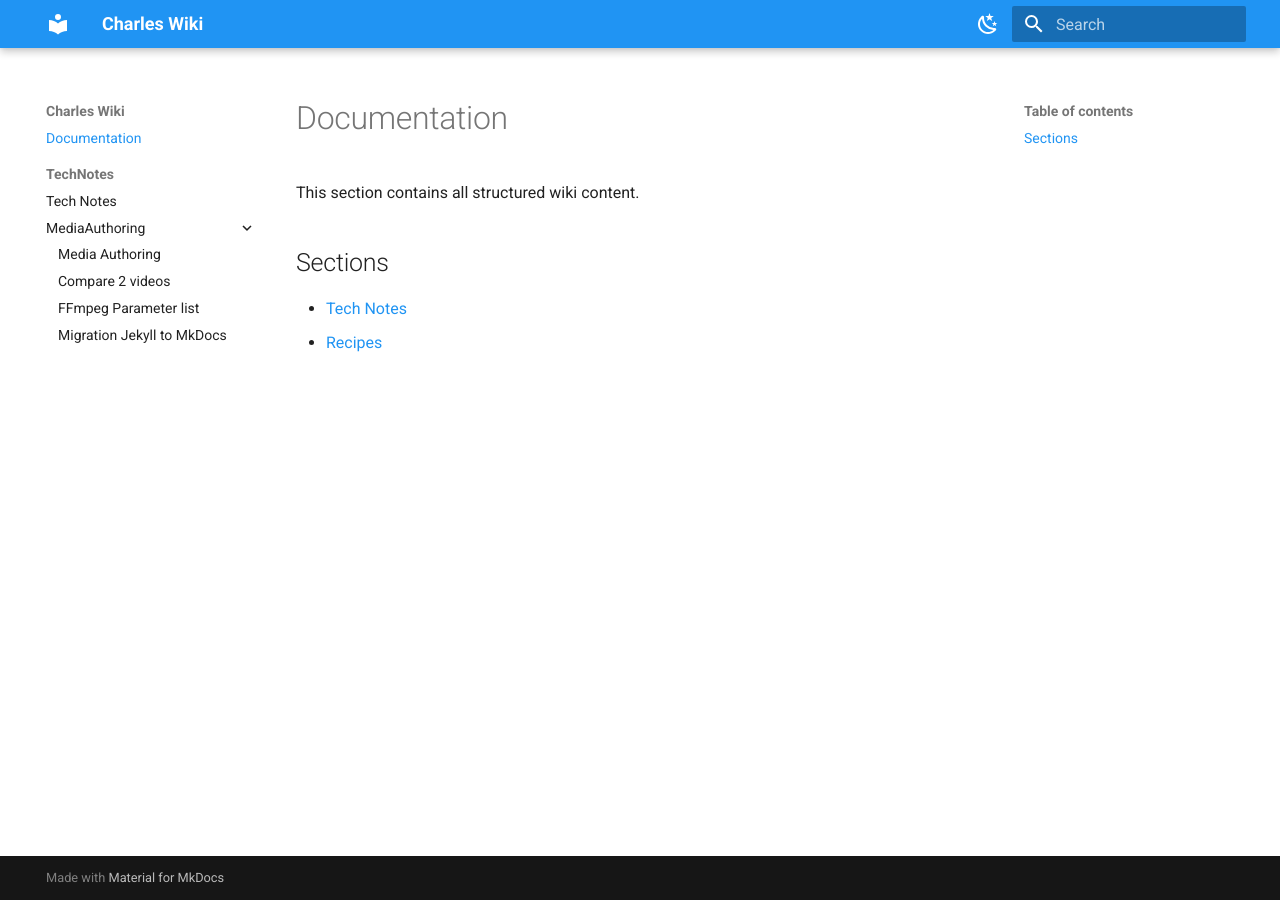
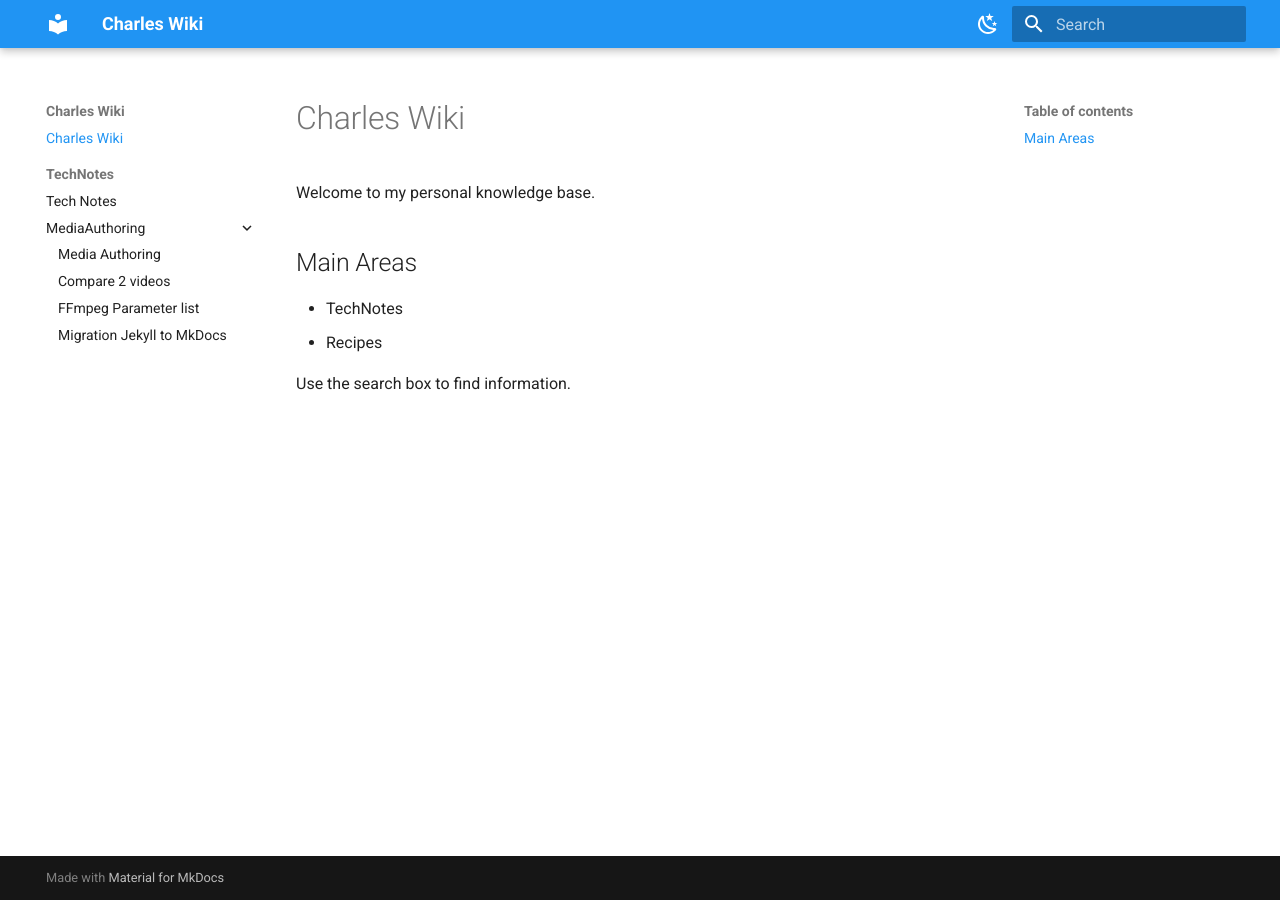
Before and after one commit to chlau5206/chlau5206.github.io, an MkDocs documentation site: the page built from docs/index.md, in a window 1280 px wide. Built offline with MkDocs 1.6.1 and Material for MkDocs 9.7.7, drawn with Linux system fonts in a browser that asks for light colours.

```diff
--- a/docs/index.md
+++ b/docs/index.md
@@ -1,13 +1,10 @@
----
-title: Documentation
-nav_order: 10
----
+# Charles Wiki
 
-# Documentation
+Welcome to my personal knowledge base.
 
-This section contains all structured wiki content.
+## Main Areas
 
-## Sections
+- TechNotes
+- Recipes
 
-- [Tech Notes](TechNotes/)
-- [Recipes](Recipes/)
+Use the search box to find information.
--- a/requirements.txt
+++ b/requirements.txt
@@ -3,6 +3,6 @@
 mkdocs==1.6.1
 mkdocs-material==9.6.22
 
-# mkdocs-awesome-pages-plugin==2.10.1
-# mkdocs-git-revision-date-localized-plugin==1.4.7
-# mkdocs-minify-plugin==0.8.0
+mkdocs-awesome-pages-plugin==2.10.1
+mkdocs-git-revision-date-localized-plugin==1.4.7
+mkdocs-minify-plugin==0.8.0
```
Also changed, not shown: Notes_Input/docs/Recipes/Recipes/index.md (deleted, +0 -12 lines), Notes_Input/docs/Recipes/Recipes/japanese/index.md (deleted, +0 -12 lines), Notes_Input/docs/Recipes/Italian/Alfredo-Style White Sauce.md (renamed from Notes_Input/docs/Recipes/Recipes/Italian/Alfredo-Style White Sauce.md), Notes_Input/docs/Recipes/Italian/Biscotti.md (renamed from Notes_Input/docs/Recipes/Recipes/Italian/Biscotti.md), Notes_Input/docs/Recipes/Italian/index.md (renamed from Notes_Input/docs/Recipes/Recipes/Italian/index.md).
